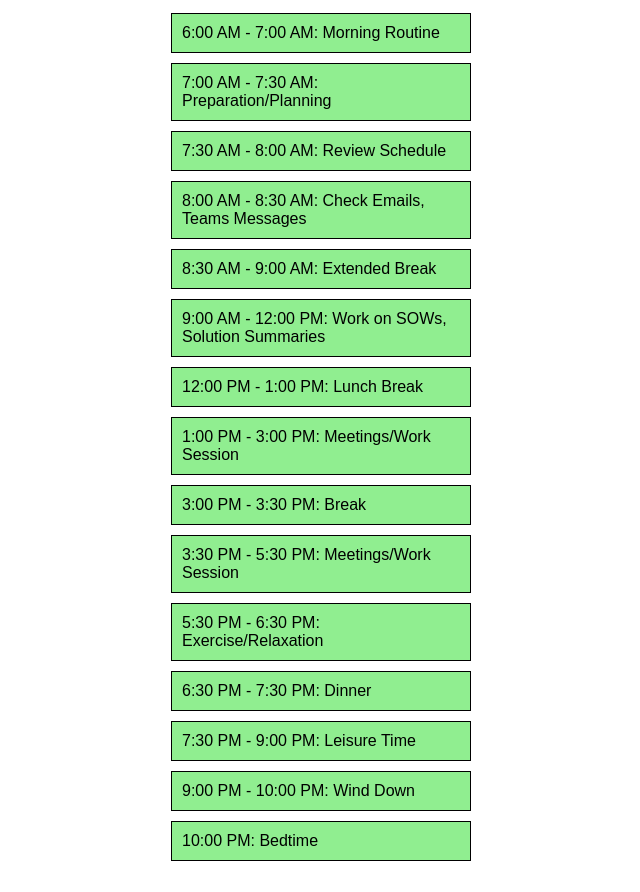
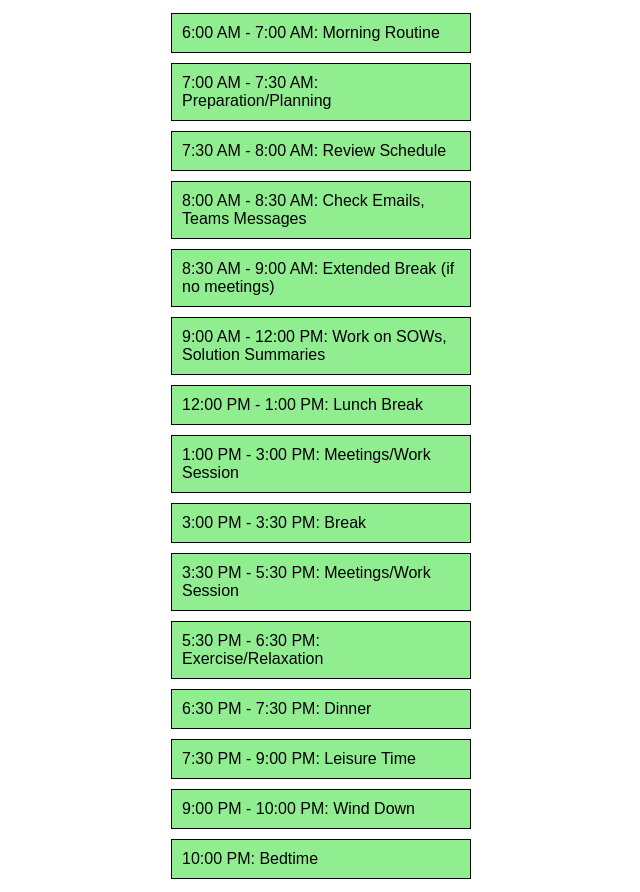
Before and after one commit to remert/time, a plain HTML site: page index.html in a window 1280 px wide. Shown: the whole page, without its empty margins (319-959 px from the left). Drawn offline with Linux system fonts and the light colour scheme.

Commit message:
Update index.html

```diff
--- a/index.html
+++ b/index.html
@@ -12,7 +12,7 @@
         <div class="time-block" id="block-7-7-30">7:00 AM - 7:30 AM: Preparation/Planning</div>
         <div class="time-block" id="block-7-30-8">7:30 AM - 8:00 AM: Review Schedule</div>
         <div class="time-block" id="block-8-8-30">8:00 AM - 8:30 AM: Check Emails, Teams Messages</div>
-        <div class="time-block" id="block-8-30-9">8:30 AM - 9:00 AM: Extended Break</div>
+        <div class="time-block" id="block-8-30-9">8:30 AM - 9:00 AM: Extended Break (if no meetings)</div>
         <div class="time-block" id="block-9-12">9:00 AM - 12:00 PM: Work on SOWs, Solution Summaries</div>
         <div class="time-block" id="block-12-1">12:00 PM - 1:00 PM: Lunch Break</div>
         <div class="time-block" id="block-1-3">1:00 PM - 3:00 PM: Meetings/Work Session</div>
```
